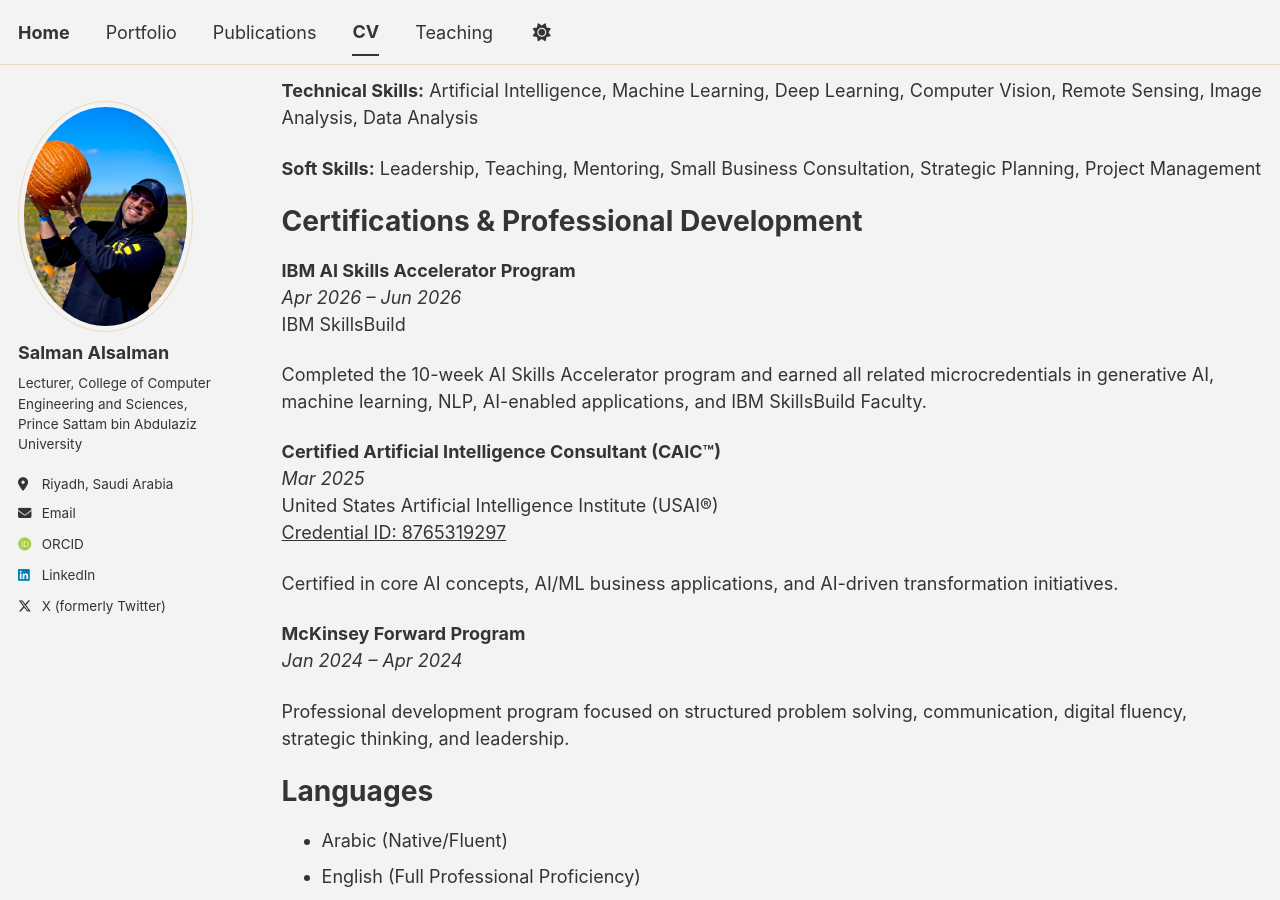
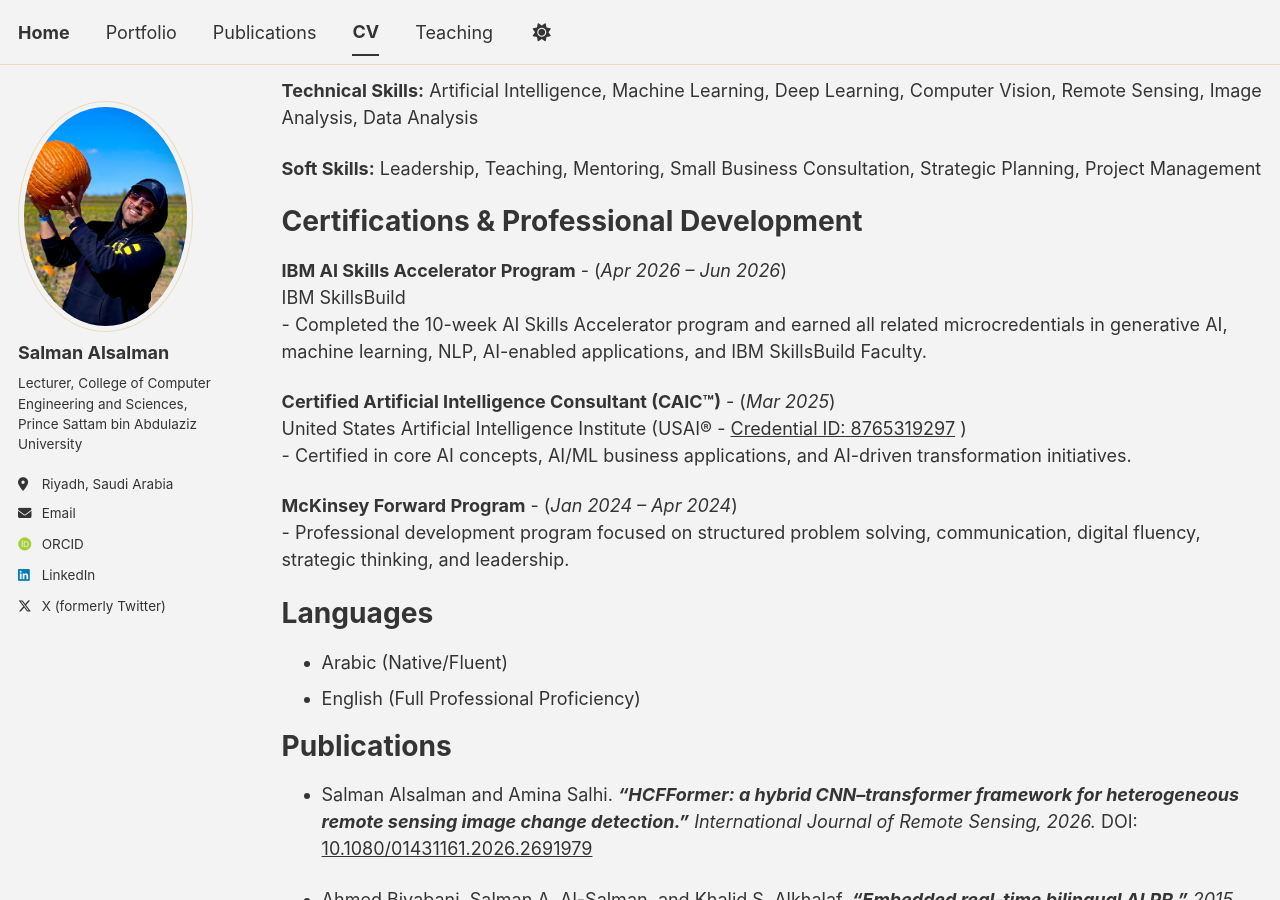
Before and after one commit to x1xSAS/x1xSAS.github.io, a Jekyll site: the page built from _pages/cv.md, in a window 1280 px wide and 900 px high, scrolled down 2426 px. Built offline with Jekyll 4.4.1, drawn with Linux system fonts in a browser that asks for light colours; some web fonts are replaced; a script bundle is joined from its source files by our own code; library files that are not in the unit come from our copies.

Commit message:
Update cv.md

```diff
--- a/_pages/cv.md
+++ b/_pages/cv.md
@@ -102,23 +102,16 @@ Key Skills
 Certifications & Professional Development
 ======
 
-**IBM AI Skills Accelerator Program**
-*Apr 2026 – Jun 2026*
-IBM SkillsBuild
+**IBM AI Skills Accelerator Program** - (*Apr 2026 – Jun 2026*)
+<BR>IBM SkillsBuild
+<BR>- Completed the 10-week AI Skills Accelerator program and earned all related microcredentials in generative AI, machine learning, NLP, AI-enabled applications, and IBM SkillsBuild Faculty.
 
-Completed the 10-week AI Skills Accelerator program and earned all related microcredentials in generative AI, machine learning, NLP, AI-enabled applications, and IBM SkillsBuild Faculty.
+**Certified Artificial Intelligence Consultant (CAIC™)** - (*Mar 2025*)
+<BR>United States Artificial Intelligence Institute (USAI® - [Credential ID: 8765319297](https://www.dgbadge.com/certified/member/8765319297) )
+<BR>- Certified in core AI concepts, AI/ML business applications, and AI-driven transformation initiatives.
 
-**Certified Artificial Intelligence Consultant (CAIC™)**
-*Mar 2025*
-United States Artificial Intelligence Institute (USAI®)
-[Credential ID: 8765319297](https://www.dgbadge.com/certified/member/8765319297)
-
-Certified in core AI concepts, AI/ML business applications, and AI-driven transformation initiatives.
-
-**McKinsey Forward Program**
-*Jan 2024 – Apr 2024*
-
-Professional development program focused on structured problem solving, communication, digital fluency, strategic thinking, and leadership.
+**McKinsey Forward Program** - (*Jan 2024 – Apr 2024*)
+<BR>- Professional development program focused on structured problem solving, communication, digital fluency, strategic thinking, and leadership.
 
 Languages
 ======
```
